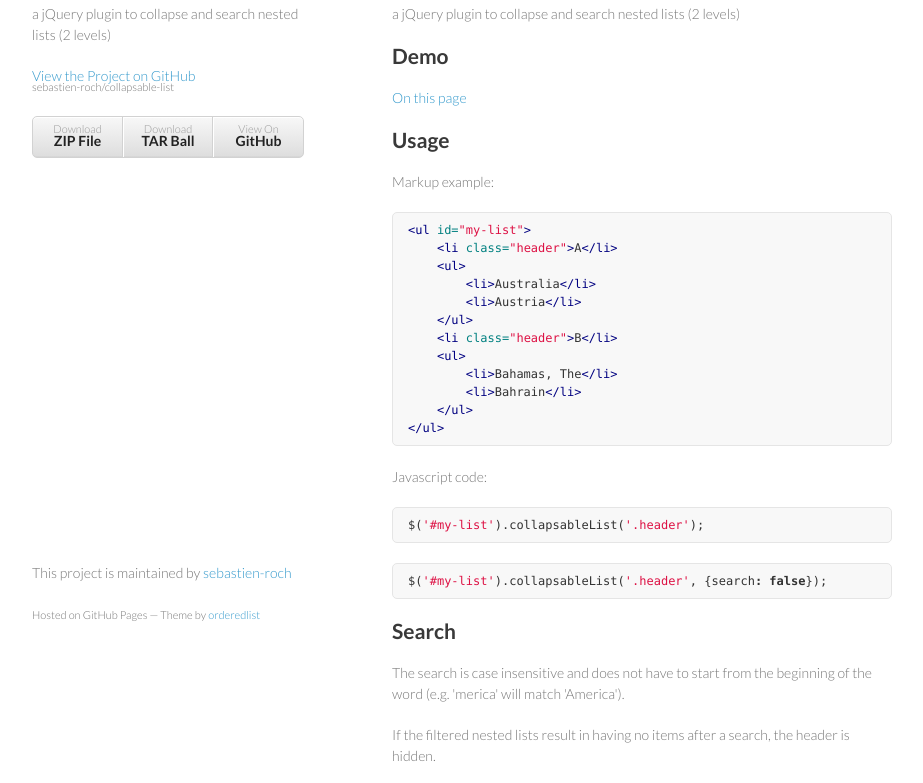
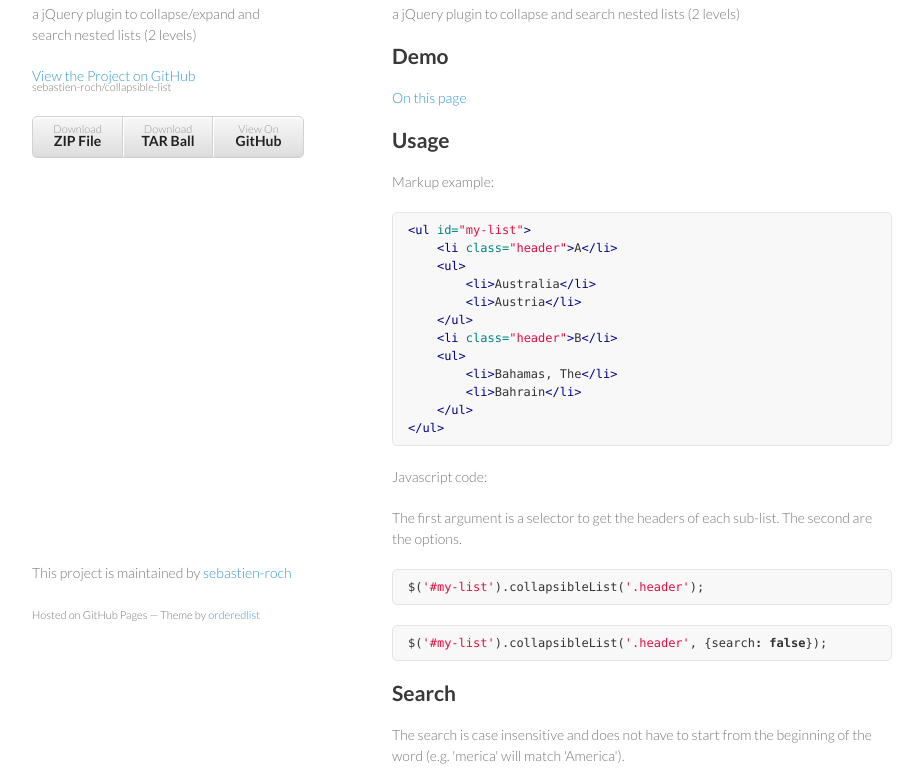
Before and after one commit to wdammak/collapsible-list, a plain HTML site: page index.html in a window 1280 px wide. Shown: the part 106-889 px from the top of the page, without its empty margins (178-1101 px from the left). Drawn offline with Linux system fonts and the light colour scheme.

```diff
--- a/index.html
+++ b/index.html
@@ -3,7 +3,7 @@
   <head>
     <meta charset="utf-8">
     <meta http-equiv="X-UA-Compatible" content="chrome=1">
-    <title>Collapsable-list by sebastien-roch</title>
+    <title>Collapsible-list by sebastien-roch</title>
 
     <link rel="stylesheet" href="stylesheets/styles.css">
     <link rel="stylesheet" href="stylesheets/pygment_trac.css">
@@ -15,28 +15,28 @@
   <body>
     <div class="wrapper">
       <header>
-        <h1>Collapsable-list</h1>
-        <p>a jQuery plugin to collapse and search nested lists (2 levels)</p>
+        <h1>Collapsible-list</h1>
+        <p>a jQuery plugin to collapse/expand and search nested lists (2 levels)</p>
 
-        <p class="view"><a href="https://github.com/sebastien-roch/collapsable-list">View the Project on GitHub <small>sebastien-roch/collapsable-list</small></a></p>
+        <p class="view"><a href="https://github.com/sebastien-roch/collapsible-list">View the Project on GitHub <small>sebastien-roch/collapsible-list</small></a></p>
 
 
         <ul>
-          <li><a href="https://github.com/sebastien-roch/collapsable-list/zipball/master">Download <strong>ZIP File</strong></a></li>
-          <li><a href="https://github.com/sebastien-roch/collapsable-list/tarball/master">Download <strong>TAR Ball</strong></a></li>
-          <li><a href="https://github.com/sebastien-roch/collapsable-list">View On <strong>GitHub</strong></a></li>
+          <li><a href="https://github.com/sebastien-roch/collapsible-list/zipball/master">Download <strong>ZIP File</strong></a></li>
+          <li><a href="https://github.com/sebastien-roch/collapsible-list/tarball/master">Download <strong>TAR Ball</strong></a></li>
+          <li><a href="https://github.com/sebastien-roch/collapsible-list">View On <strong>GitHub</strong></a></li>
         </ul>
       </header>
       <section>
         <h1>
-<a name="collapsable-list" class="anchor" href="#collapsable-list"><span class="octicon octicon-link"></span></a>collapsable-list</h1>
+<a name="collapsible-list" class="anchor" href="#collapsible-list"><span class="octicon octicon-link"></span></a>collapsible-list</h1>
 
 <p>a jQuery plugin to collapse and search nested lists (2 levels)</p>
 
 <h2>
 <a name="demo" class="anchor" href="#demo"><span class="octicon octicon-link"></span></a>Demo</h2>
 
-<p><a href="http://sebastien-roch.github.io/collapsable-list/demo.html">On this page</a></p>
+<p><a href="http://sebastien-roch.github.io/collapsible-list/demo.html">On this page</a></p>
 
 <h2>
 <a name="usage" class="anchor" href="#usage"><span class="octicon octicon-link"></span></a>Usage</h2>
@@ -59,10 +59,12 @@
 
 <p>Javascript code:</p>
 
-<div class="highlight highlight-javascript"><pre><span class="nx">$</span><span class="p">(</span><span class="s1">'#my-list'</span><span class="p">).</span><span class="nx">collapsableList</span><span class="p">(</span><span class="s1">'.header'</span><span class="p">);</span>
+<p>The first argument is a selector to get the headers of each sub-list. The second are the options.</p>
+
+<div class="highlight highlight-javascript"><pre><span class="nx">$</span><span class="p">(</span><span class="s1">'#my-list'</span><span class="p">).</span><span class="nx">collapsibleList</span><span class="p">(</span><span class="s1">'.header'</span><span class="p">);</span>
 </pre></div>
 
-<div class="highlight highlight-javascript"><pre><span class="nx">$</span><span class="p">(</span><span class="s1">'#my-list'</span><span class="p">).</span><span class="nx">collapsableList</span><span class="p">(</span><span class="s1">'.header'</span><span class="p">,</span> <span class="p">{</span><span class="nx">search</span><span class="o">:</span> <span class="kc">false</span><span class="p">});</span>
+<div class="highlight highlight-javascript"><pre><span class="nx">$</span><span class="p">(</span><span class="s1">'#my-list'</span><span class="p">).</span><span class="nx">collapsibleList</span><span class="p">(</span><span class="s1">'.header'</span><span class="p">,</span> <span class="p">{</span><span class="nx">search</span><span class="o">:</span> <span class="kc">false</span><span class="p">});</span>
 </pre></div>
 
 <h2>
@@ -70,7 +72,7 @@
 
 <p>The search is case insensitive and does not have to start from the beginning of the word (e.g. 'merica' will match 'America').</p>
 
-<p>If the filtered nested lists result in having no items after a search, the header is hidden.</p>
+<p>If the filtered nested sub-lists result in having no items after a search, the header is hidden.</p>
 
 <p><code>ESC</code> will clear the search field and remove the focus (blur). If some sub-lists were collapsed, the state is stored before the search and restored when the search field is empty or if you press <code>ESC</code>.</p>
 
```
Also changed, not shown: params.json (+1 -1 lines).
